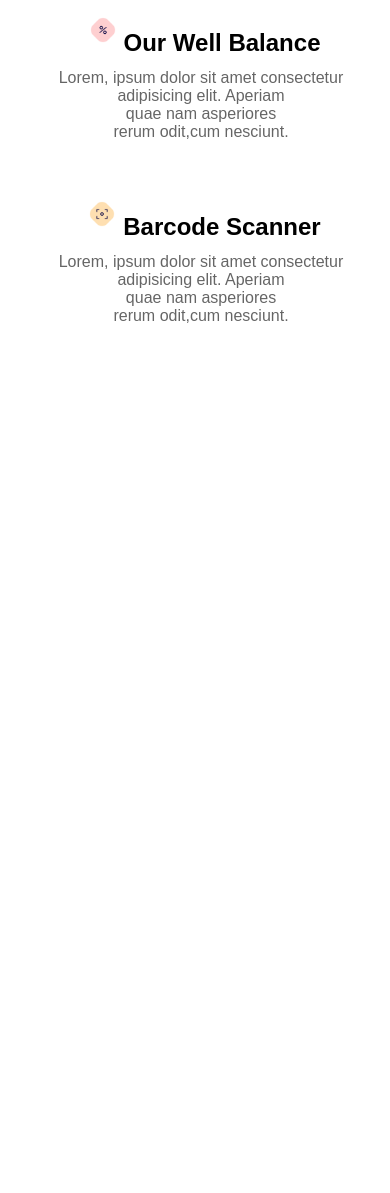
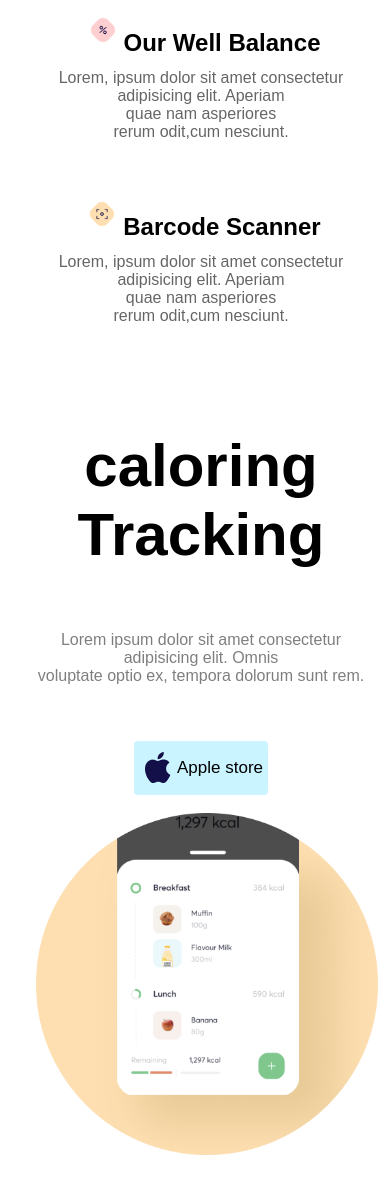
Before and after one commit to yeasinshaikh188/nufruit, a plain HTML site: page index.html in a window 390 px wide. Shown: the part 2227-3420 px from the top of the page. Before the commit the page ends 2600 px from the top, so only its background shows below. Drawn offline with Linux system fonts and the light colour scheme; a web font is replaced by a local one.

Commit message:
added the caloring secton

```diff
--- a/index.html
+++ b/index.html
@@ -85,6 +85,20 @@
             <p>Lorem, ipsum dolor sit amet consectetur <br> adipisicing elit. Aperiam <br> quae nam asperiores <br> rerum odit,cum nesciunt.</p>
         </div>
       </section>
+      <!-- caloring secton -->
+      <section class="caloring-container">
+        <div class="caloring-first-div">
+            <h1>caloring <br> Tracking</h1>
+            <p>Lorem ipsum dolor sit amet consectetur <br> adipisicing elit. Omnis <br> voluptate optio ex, tempora dolorum sunt rem.</p>
+            <button>
+                <img class="btn-img" src="./images/black-apple.png" alt="" />Apple
+                store
+              </button>
+        </div>
+        <div class="caloring-second-div">
+            <img src="./images/calories.png" alt="">
+        </div>
+      </section>
     </main>
     <!-- footer section -->
     <footer></footer>
--- a/styles/style.css
+++ b/styles/style.css
@@ -132,6 +132,39 @@ header {
     text-align: center;
     opacity: 0.6;
 }
+.caloring-container{
+    display: flex;
+    align-items: center;
+    margin-top: 70px;
+}
+.caloring-first-div{
+    width: 50%;
+    text-align: center;
+}
+.caloring-first-div h1{
+    font-size: 60px;
+}
+.caloring-first-div button{
+    display: flex;
+    align-items: center;
+    padding: 5px;
+    font-size: 17px;
+    border: none;
+    border-radius: 4px;
+    background-color: #caf4ff;
+   margin: 0 auto;
+}
+.caloring-first-div p{
+    margin-top: 50px;
+    margin-bottom: 50px;
+    opacity: 0.5;
+}
+.caloring-second-div{
+    width: 50%;
+}
+.caloring-second-div img{
+    width: 70%;
+}
 @media screen and (max-width: 567px) {
   /* banner responsive start */
   *{
@@ -210,4 +243,18 @@ header {
     top: 1350px;
     left: 60px;
 }
+.caloring-container{
+    display: grid;
+    grid-template-columns: 1fr;
 }
+.caloring-first-div{
+    width: 100%;
+    text-align: center;
+}
+.caloring-second-div{
+    width: 100%;
+}
+.caloring-second-div img{
+    width: 100%;
+}
+}
```
